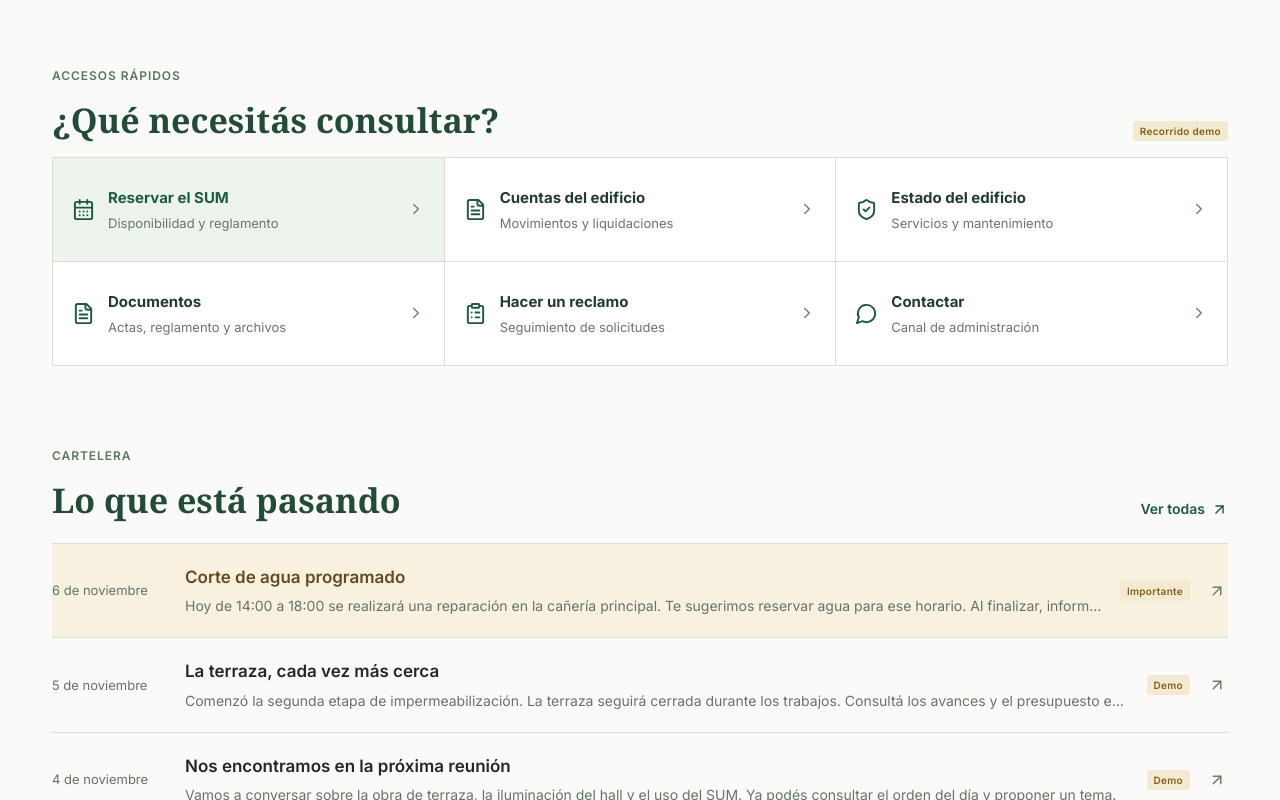
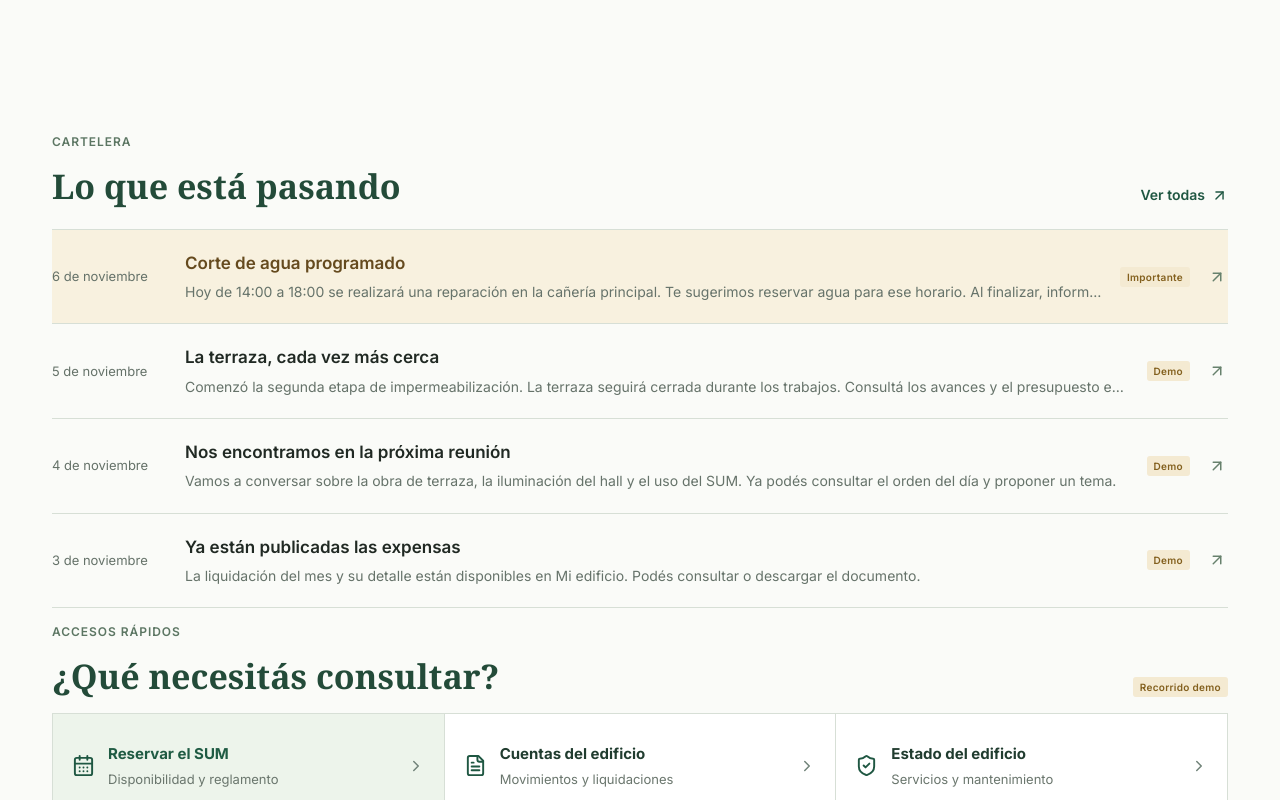
Before and after one commit to keitor300/portal-del-edificio, a React (Vite) app: page / in a window 1280 px wide. Shown: the part 600-1400 px from the top of the page. Built offline with nearby package versions, Linux system fonts and the light colour scheme; the HTML template or start-up script is replaced by a standard one.

Commit message:
Prioriza la cartelera en la landing

```diff
--- a/src/features/public/Public.tsx
+++ b/src/features/public/Public.tsx
@@ -49,6 +49,11 @@ export function PublicHomePage() {
       </div>
     </section>
 
+    <section className="public-news" aria-labelledby="news-title">
+      <div className="public-section-heading"><div><span className="public-kicker">Cartelera</span><h2 id="news-title">Lo que está pasando</h2></div><Link to="/novedades" className="public-text-link">Ver todas <ArrowUpRight size={17} /></Link></div>
+      <div className="public-news-list">{notices.map((notice, index) => <Link className={`public-news-row ${index === 0 && notice.urgent ? 'public-news-primary' : ''}`} to={`/novedades/${notice.id}`} key={notice.id}><span className="public-news-date">{formatDate(notice.date)}</span><span className="public-news-copy"><strong>{notice.title}</strong><span>{notice.description}</span></span><span className="public-demo-badge">{notice.urgent ? 'Importante' : 'Demo'}</span><ArrowUpRight size={18} /></Link>)}</div>
+    </section>
+
     <section className="public-actions" aria-labelledby="actions-title">
       <div className="public-section-heading"><div><span className="public-kicker">Accesos rápidos</span><h2 id="actions-title">¿Qué necesitás consultar?</h2></div><span className="public-demo-badge">Recorrido demo</span></div>
       <div className="public-action-grid">
@@ -59,11 +64,6 @@ export function PublicHomePage() {
         <Link className="public-action" to="/demo/propietario/servicios/reclamos"><ClipboardList size={23} /><span><strong>Hacer un reclamo</strong><small>Seguimiento de solicitudes</small></span><ChevronRight size={18} /></Link>
         <Link className="public-action" to="/contacto"><MessageCircle size={23} /><span><strong>Contactar</strong><small>Canal de administración</small></span><ChevronRight size={18} /></Link>
       </div>
-    </section>
-
-    <section className="public-news" aria-labelledby="news-title">
-      <div className="public-section-heading"><div><span className="public-kicker">Cartelera</span><h2 id="news-title">Lo que está pasando</h2></div><Link to="/novedades" className="public-text-link">Ver todas <ArrowUpRight size={17} /></Link></div>
-      <div className="public-news-list">{notices.map((notice, index) => <Link className={`public-news-row ${index === 0 && notice.urgent ? 'public-news-primary' : ''}`} to={`/novedades/${notice.id}`} key={notice.id}><span className="public-news-date">{formatDate(notice.date)}</span><span className="public-news-copy"><strong>{notice.title}</strong><span>{notice.description}</span></span><span className="public-demo-badge">{notice.urgent ? 'Importante' : 'Demo'}</span><ArrowUpRight size={18} /></Link>)}</div>
     </section>
 
     <section className="public-sum" aria-labelledby="sum-title">
```
